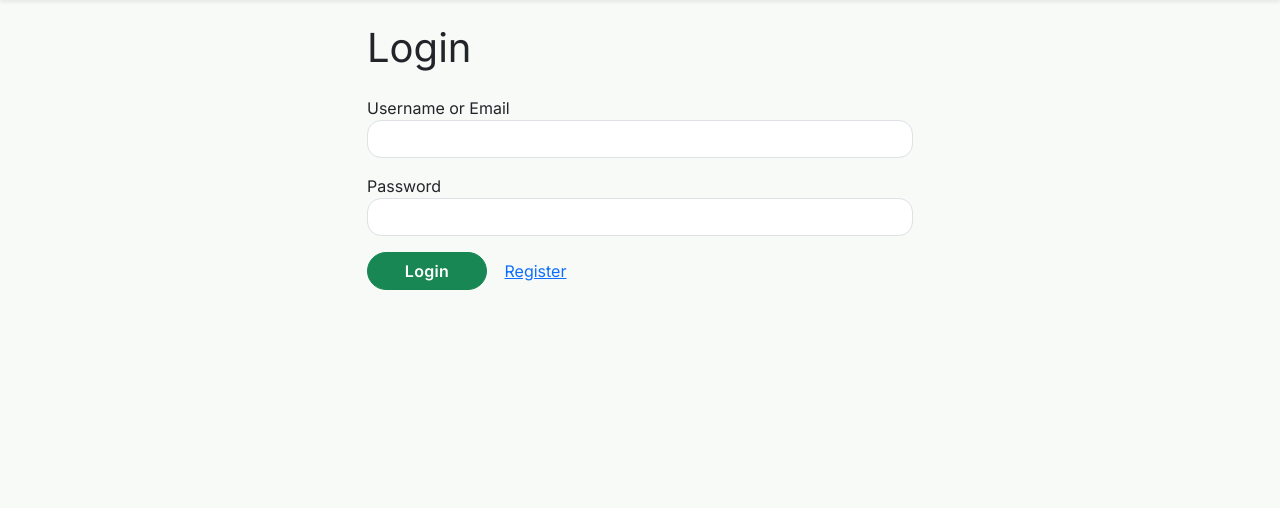
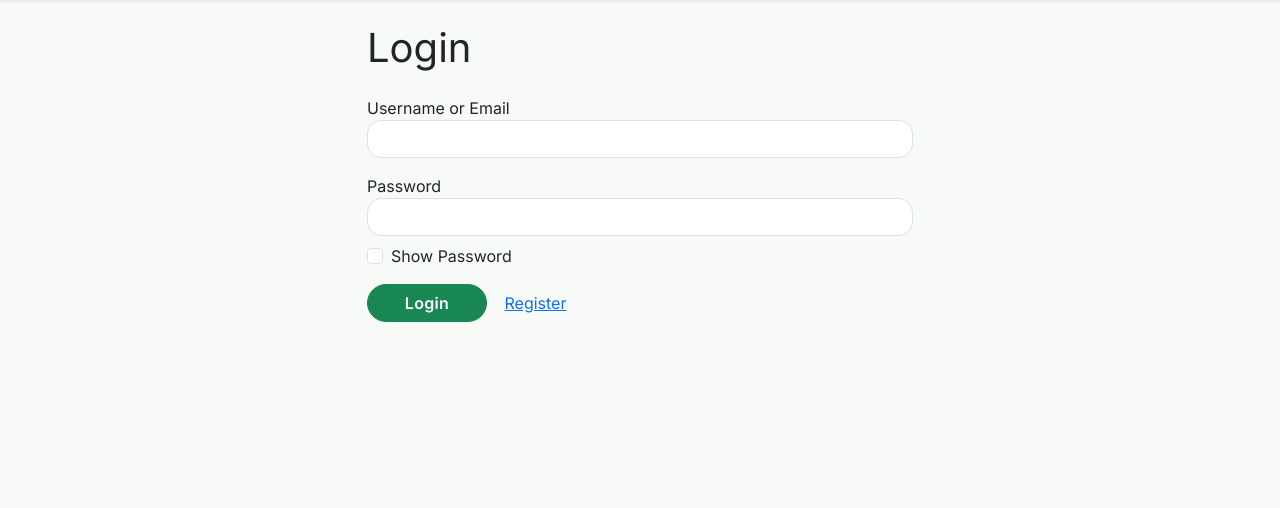
Before and after one commit to JohnR789/garden-shop-php, a PHP site: page /login in a window 1280 px wide. Shown: the part 76-584 px from the top of the page. Run offline with PHP 8.4, Linux system fonts and the light colour scheme; some libraries are stand-ins or nearby versions.

Commit message:
Add show password checkbox to login form

```diff
--- a/app/views/auth/login.php
+++ b/app/views/auth/login.php
@@ -13,9 +13,19 @@
             <div class="mb-3">
                 <label for="login-password">Password</label>
                 <input id="login-password" type="password" name="password" class="form-control" autocomplete="current-password" required>
+                <div class="form-check mt-2">
+                    <input type="checkbox" class="form-check-input" id="showPassword" onclick="togglePassword()">
+                    <label class="form-check-label" for="showPassword">Show Password</label>
+                </div>
             </div>
             <button class="btn btn-success">Login</button>
             <a href="/register" class="btn btn-link">Register</a>
         </form>
     </div>
 </div>
+<script>
+function togglePassword() {
+    const pwd = document.getElementById('login-password');
+    pwd.type = pwd.type === 'password' ? 'text' : 'password';
+}
+</script>
```
